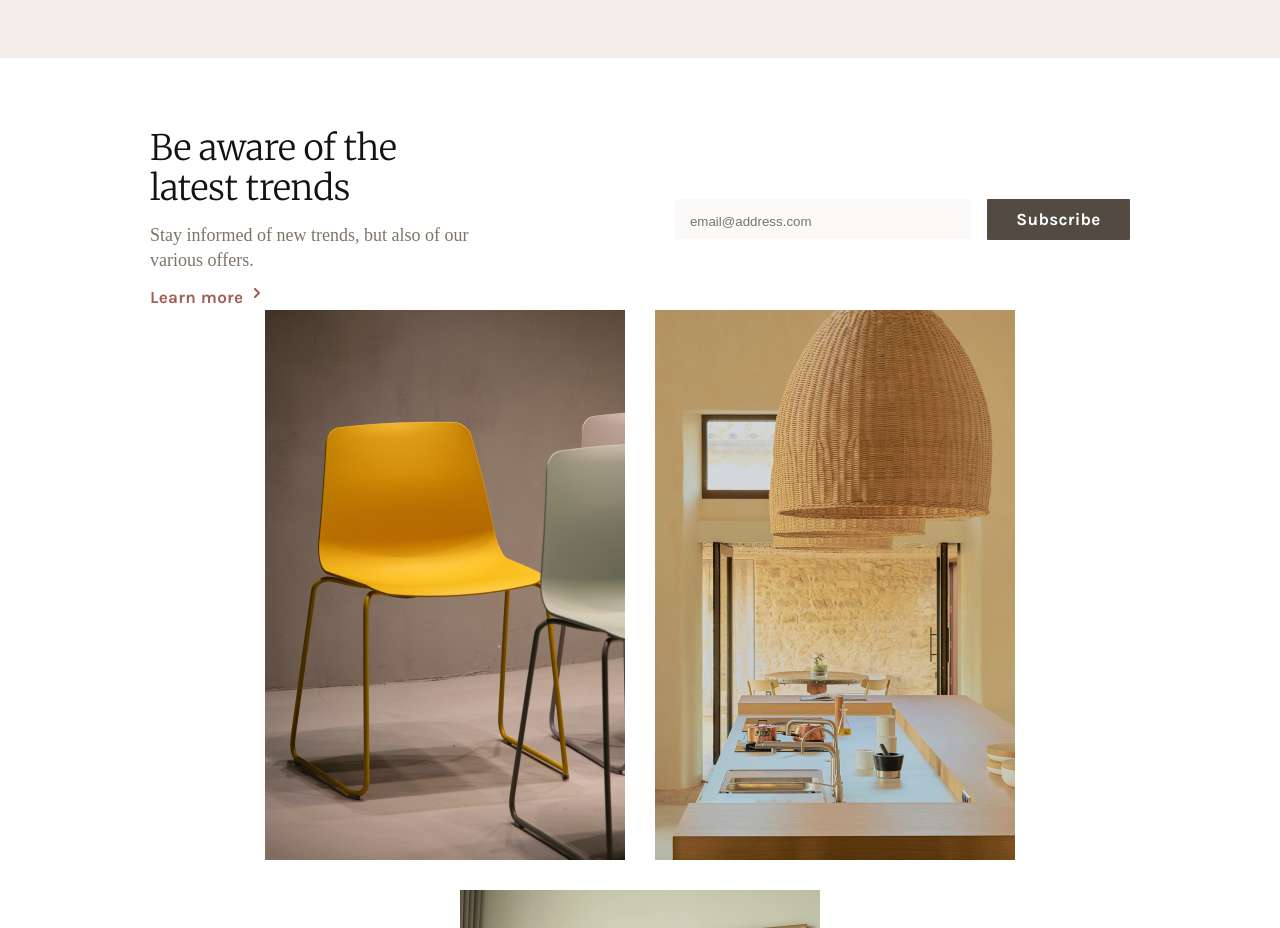
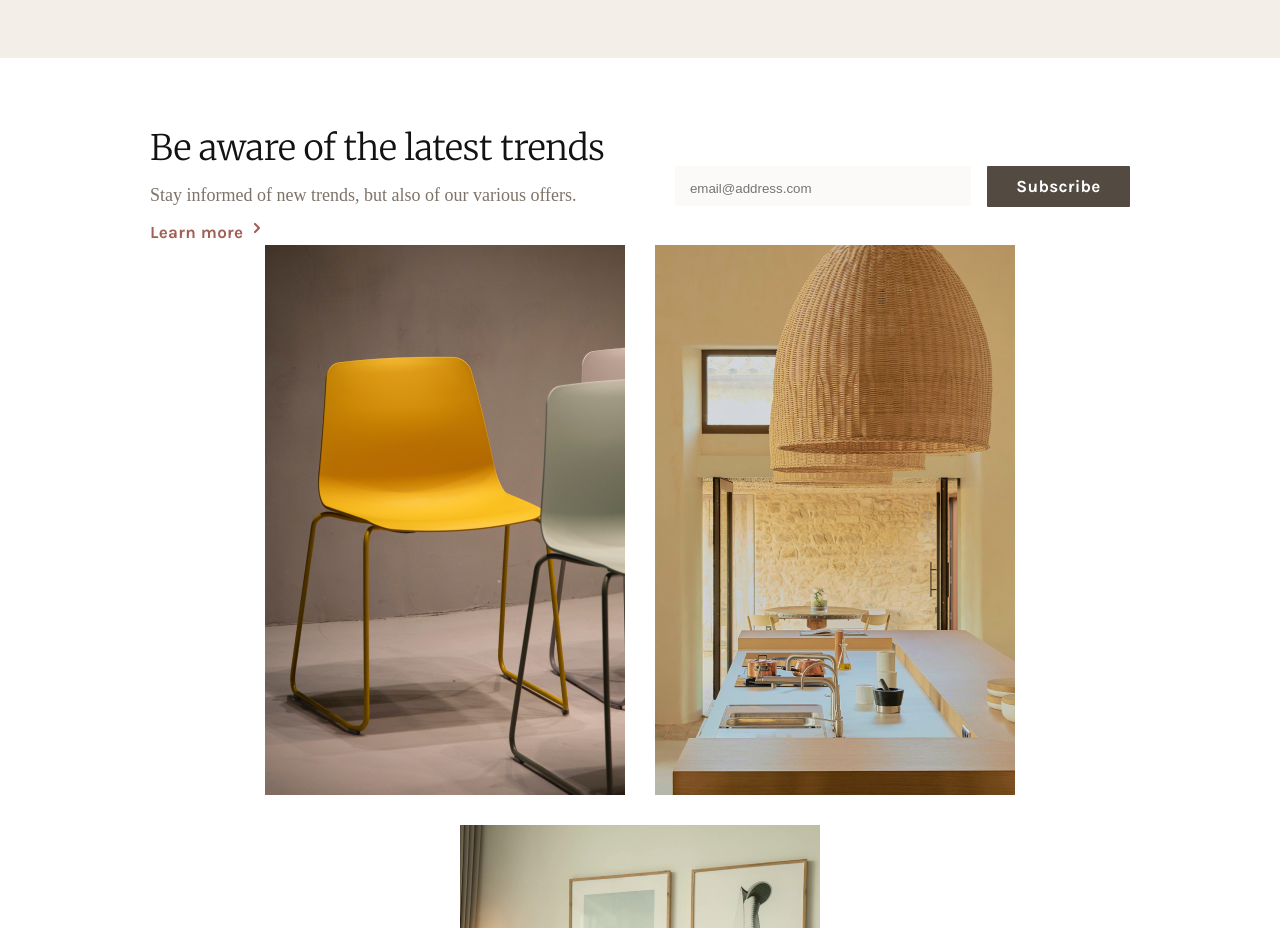
Before and after one commit to ion-carai/figma, a plain HTML site: page index.html in a window 1280 px wide. Shown: the part 1360-2288 px from the top of the page. Drawn offline with Linux system fonts and the light colour scheme; a web font is replaced by a local one.

Commit message:
I have modified the error as suggested

```diff
--- a/assets/css/style.css
+++ b/assets/css/style.css
@@ -248,9 +248,8 @@
 
 .latest-trends-container .trends-newsletter {
     display: flex;
-    justify-content: center;
+    justify-content: space-between;
     align-items: center;
-    gap: 189px;
 }
 
 .trends-newsletter .title-link {
@@ -296,8 +295,6 @@
     letter-spacing: 0.3px;
     text-decoration: none;
 }
-
-
 
 .trends-newsletter form {
     display: flex;
```
